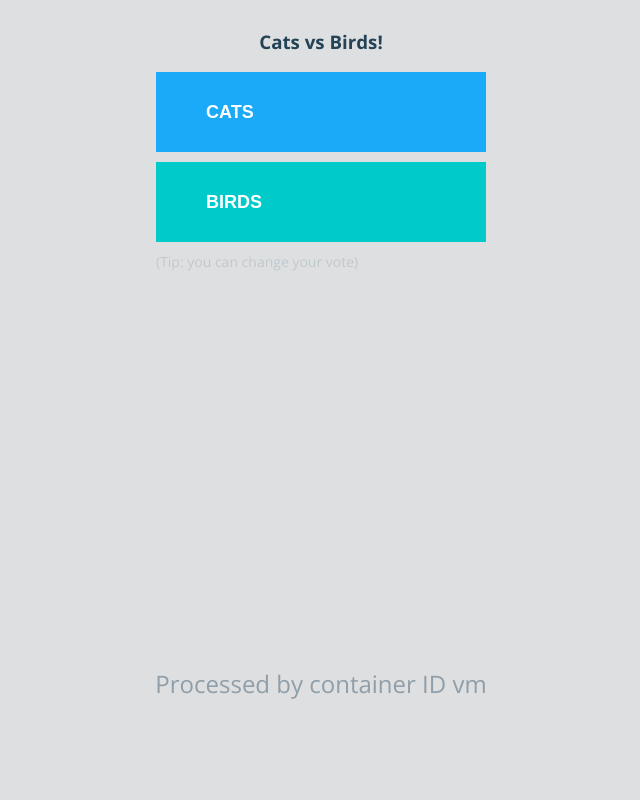
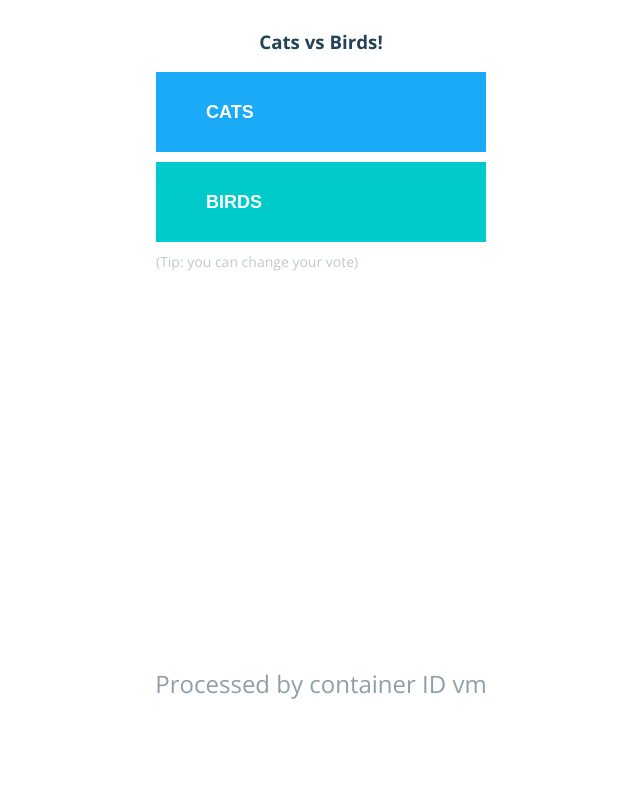
Before and after one commit to aperture-sci/example-voting-app, a Flask app: page / in a window 1280 px wide. Shown: the whole page, without its empty margins (319-959 px from the left). Run offline with Flask 3, Linux system fonts and the light colour scheme; some libraries are stand-ins or nearby versions.

Commit message:
CAhnge color for background

```diff
--- a/vote/static/stylesheets/style.css
+++ b/vote/static/stylesheets/style.css
@@ -6,7 +6,7 @@
 html,body{
   margin: 0;
   padding: 0;
-  background-color: #dedfe0; /* #F7F8F9; */
+  background-color: 'lightgrey'; /* #F7F8F9; #dedfe0; */
   height: 100vh;
   font-family: 'Open Sans';
 }
```
